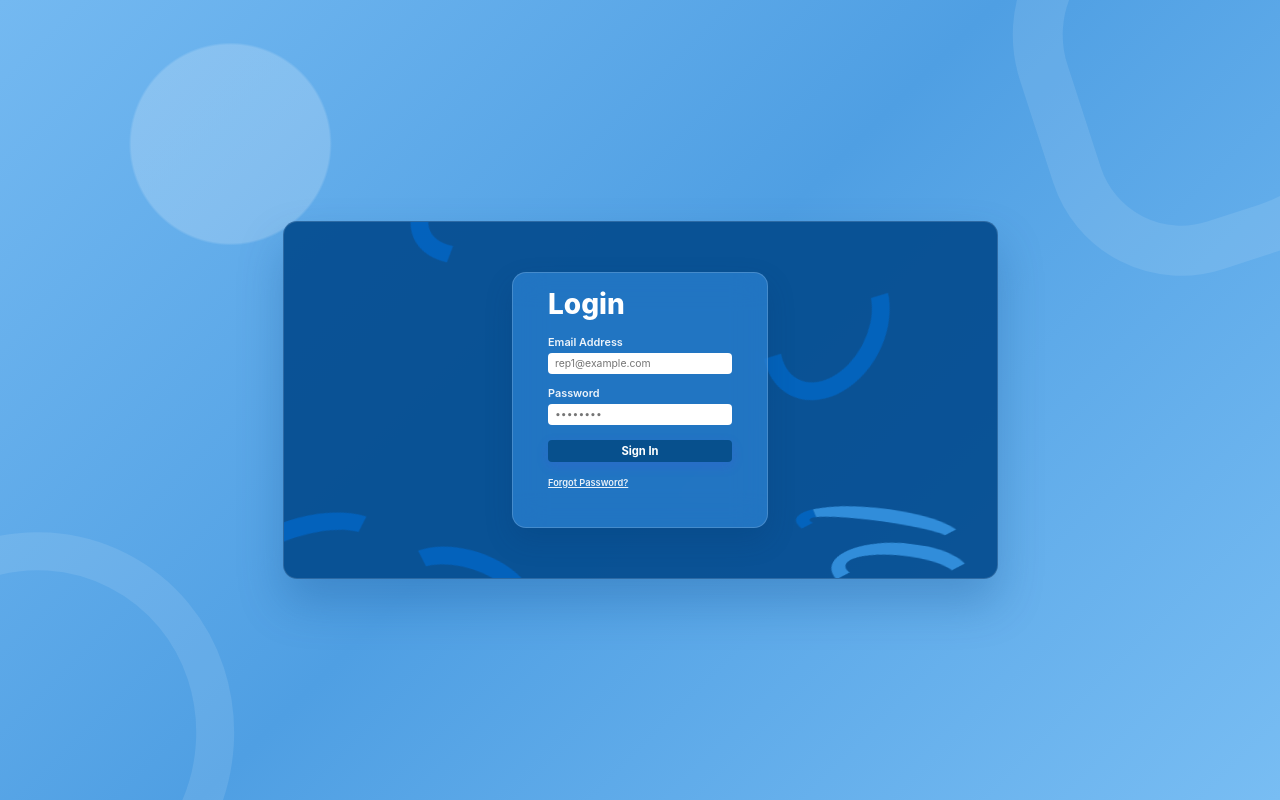
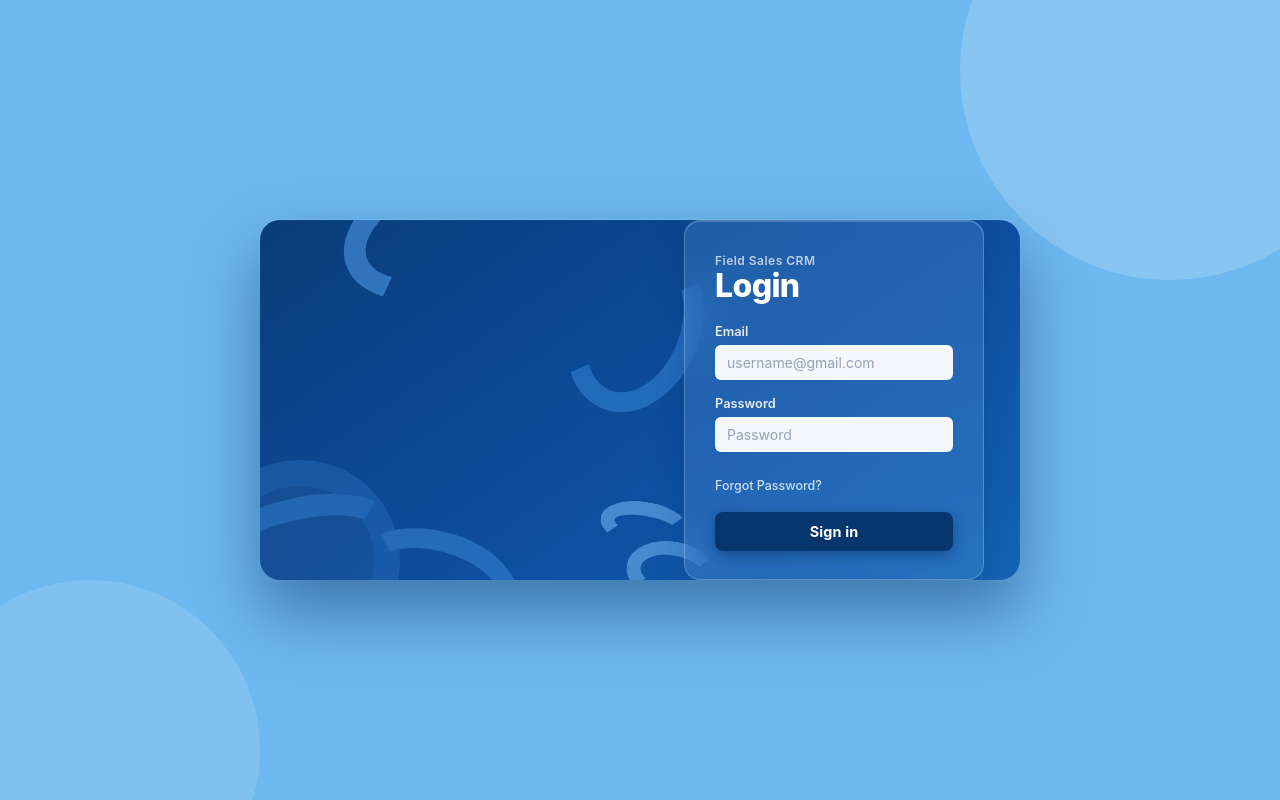
Before and after one commit to Deviler744/mern-crm, a React (Vite) app in the folder frontend/: page /login in a window 1280 px wide. Built offline with nearby package versions, Linux system fonts and the light colour scheme.

Commit message:
Redesign login page with blue glassmorphism UI

```diff
--- a/frontend/src/pages/LoginPage.jsx
+++ b/frontend/src/pages/LoginPage.jsx
@@ -42,41 +42,50 @@ export default function LoginPage() {
           <span className="deco deco-left-sweep" />
           <span className="deco deco-bottom-loop" />
           <span className="deco deco-wave" />
+          <span className="deco deco-circle-bl" />
         </div>
+
         <div className="login-panel">
           <div className="login-heading">
+            <span className="login-logo-label">Field Sales CRM</span>
             <h1>Login</h1>
           </div>
 
           <form onSubmit={handleSubmit} className="user-form">
             <div>
-            <label htmlFor="login-email">Email Address</label>
+              <label htmlFor="login-email">Email</label>
               <input
                 id="login-email"
                 value={email}
                 onChange={(event) => setEmail(event.target.value)}
                 type="email"
-              placeholder="rep1@example.com"
+                placeholder="username@gmail.com"
                 required
-              style={{ width: '100%', marginTop: '6px' }}
+                style={{ width: '100%' }}
               />
             </div>
 
-          <div style={{ marginTop: '12px' }}>
+            <div>
               <label htmlFor="login-password">Password</label>
               <input
                 id="login-password"
                 value={password}
                 onChange={(event) => setPassword(event.target.value)}
                 type="password"
-              placeholder="••••••••"
+                placeholder="Password"
                 required
-              style={{ width: '100%', marginTop: '6px' }}
+                style={{ width: '100%' }}
               />
             </div>
 
+            <div className="login-forgot">
+              <button type="button" onClick={() => navigate('/forgot-password')}>
+                Forgot Password?
+              </button>
+            </div>
+
             {error && (
-            <div className="form-error" style={{ marginTop: '16px', marginBottom: '0' }}>
+              <div className="form-error" style={{ marginBottom: '0' }}>
                 {error}
               </div>
             )}
@@ -84,36 +93,11 @@ export default function LoginPage() {
             <button
               type="submit"
               disabled={loading}
-            style={{
-              width: '100%',
-              marginTop: '20px',
-              display: 'flex',
-              justifyContent: 'center',
-              alignItems: 'center',
-              gap: '8px'
-            }}
+              style={{ width: '100%', display: 'flex', justifyContent: 'center', alignItems: 'center' }}
             >
-            {loading ? 'Signing in...' : 'Sign In'}
+              {loading ? 'Signing in...' : 'Sign in'}
             </button>
           </form>
-
-          <div style={{ textAlign: 'center', marginTop: '24px' }}>
-            <button
-              type="button"
-              onClick={() => navigate('/forgot-password')}
-              style={{
-                background: 'none',
-                border: 'none',
-                color: '#4f46e5',
-                fontWeight: 600,
-                fontSize: '0.875rem',
-                cursor: 'pointer',
-                textDecoration: 'underline'
-              }}
-            >
-              Forgot Password?
-            </button>
-          </div>
         </div>
       </div>
     </div>
--- a/frontend/src/styles/global.css
+++ b/frontend/src/styles/global.css
@@ -343,6 +343,7 @@ tr:last-child td {
   box-shadow: 0 8px 20px -6px rgba(99, 102, 241, 0.15) !important;
 }
 
+/* ── Login Page ─────────────────────────────────────────── */
 .login-page {
   position: relative;
   isolation: isolate;
@@ -351,207 +352,282 @@ tr:last-child td {
   place-items: center;
   overflow: hidden;
   padding: 32px 20px;
-  background:
-    radial-gradient(circle at 18% 18%, rgba(255, 255, 255, 0.2) 0 8%, transparent 8.2%),
-    linear-gradient(135deg, #74b9f1 0%, #4f9fe3 48%, #78bdf3 100%);
+  background: #6db8f0;
 }
 
-.login-page::before,
+/* large soft circles in the page background */
+.login-page::before {
+  content: '';
+  position: absolute;
+  z-index: 0;
+  width: 420px;
+  height: 420px;
+  border-radius: 50%;
+  background: rgba(255, 255, 255, 0.18);
+  top: -140px;
+  right: -100px;
+}
+
 .login-page::after {
   content: '';
   position: absolute;
-  z-index: -1;
-  border: 38px solid rgba(255, 255, 255, 0.1);
-  border-radius: 44% 56% 60% 40%;
-  transform: rotate(-18deg);
+  z-index: 0;
+  width: 340px;
+  height: 340px;
+  border-radius: 50%;
+  background: rgba(255, 255, 255, 0.13);
+  bottom: -120px;
+  left: -80px;
 }
 
-.login-page::before {
-  width: 330px;
-  height: 330px;
-  left: -170px;
-  bottom: -140px;
-}
-
-.login-page::after {
-  width: 290px;
-  height: 290px;
-  right: -135px;
-  top: -130px;
-  border-width: 50px;
-}
-
+/* the dark navy outer card */
 .login-card {
   position: relative;
-  width: min(715px, 100%);
-  min-height: 357px;
+  z-index: 1;
+  width: min(760px, 100%);
+  min-height: 360px;
   overflow: hidden;
-  background: rgba(4, 75, 143, 0.92);
-  border: 1px solid rgba(255, 255, 255, 0.14);
-  border-radius: 14px;
-  padding: 50px 24px;
-  box-shadow: 0 24px 45px rgba(10, 73, 137, 0.28);
+  background: linear-gradient(145deg, #0a3d7a 0%, #0d4fa0 60%, #1464b4 100%);
+  border-radius: 20px;
+  display: flex;
+  align-items: stretch;
+  box-shadow:
+    0 32px 64px rgba(5, 40, 90, 0.45),
+    0 0 0 1px rgba(255, 255, 255, 0.08);
   color: #fff;
 }
 
+/* decoration blobs (left side of card) */
 .login-decorations {
   position: absolute;
   inset: 0;
   overflow: hidden;
   pointer-events: none;
+  z-index: 0;
 }
 
 .deco {
   position: absolute;
   display: block;
-  border: 18px solid rgba(0, 105, 204, 0.72);
   border-radius: 50%;
-  filter: blur(0.4px);
 }
 
+/* large loop top-center */
 .deco-top-loop {
-  width: 178px;
-  height: 112px;
-  top: -76px;
-  left: 122px;
-  transform: rotate(-24deg);
+  width: 210px;
+  height: 130px;
+  top: -55px;
+  left: 80px;
+  border: 22px solid rgba(72, 145, 220, 0.65);
   border-right-color: transparent;
   border-bottom-color: transparent;
+  transform: rotate(-20deg);
+  border-radius: 50%;
 }
 
+/* right side inner loop */
 .deco-right-loop {
-  width: 118px;
-  height: 156px;
-  top: 26px;
-  right: 112px;
-  transform: rotate(28deg);
+  width: 130px;
+  height: 175px;
+  top: 20px;
+  right: 320px;
+  border: 20px solid rgba(50, 128, 210, 0.6);
   border-top-color: transparent;
   border-left-color: transparent;
+  transform: rotate(22deg);
+  border-radius: 50%;
 }
 
+/* bottom-left arc */
 .deco-left-sweep {
-  width: 190px;
-  height: 104px;
-  left: -74px;
-  bottom: -44px;
-  transform: rotate(-18deg);
+  width: 220px;
+  height: 120px;
+  left: -70px;
+  bottom: -38px;
+  border: 22px solid rgba(40, 118, 200, 0.55);
   border-right-color: transparent;
   border-bottom-color: transparent;
+  transform: rotate(-14deg);
+  border-radius: 50%;
 }
 
+/* bottom center loop */
 .deco-bottom-loop {
-  width: 150px;
-  height: 94px;
-  left: 105px;
-  bottom: -66px;
-  transform: rotate(18deg);
+  width: 170px;
+  height: 105px;
+  left: 90px;
+  bottom: -56px;
+  border: 20px solid rgba(60, 138, 218, 0.5);
   border-left-color: transparent;
   border-bottom-color: transparent;
+  transform: rotate(15deg);
+  border-radius: 50%;
 }
 
+/* small squiggle bottom-right of deco area */
 .deco-wave {
-  width: 166px;
-  height: 42px;
-  right: 35px;
-  bottom: 28px;
-  border-width: 13px;
-  border-top-color: rgba(60, 157, 237, 0.78);
+  width: 90px;
+  height: 46px;
+  right: 330px;
+  bottom: 32px;
+  border: 14px solid rgba(100, 170, 230, 0.65);
   border-right-color: transparent;
   border-bottom-color: transparent;
-  transform: rotate(8deg) skewX(-22deg);
+  transform: rotate(10deg);
+  border-radius: 50%;
 }
 
 .deco-wave::after {
   content: '';
   position: absolute;
-  width: 110px;
-  height: 32px;
-  top: 18px;
-  left: 45px;
-  border: 13px solid rgba(60, 157, 237, 0.78);
+  width: 64px;
+  height: 34px;
+  top: 20px;
+  left: 20px;
+  border: 14px solid rgba(100, 170, 230, 0.65);
   border-right-color: transparent;
   border-bottom-color: transparent;
   border-radius: 50%;
 }
 
+/* large circle bottom-left corner of card */
+.deco-circle-bl {
+  width: 200px;
+  height: 200px;
+  left: -60px;
+  bottom: -80px;
+  background: rgba(255, 255, 255, 0.04);
+  border: 26px solid rgba(30, 100, 180, 0.5);
+  border-radius: 50%;
+}
+
+/* glass panel (right side) */
 .login-panel {
-  width: 256px;
-  height: 256px;
-  max-width: 100%;
-  margin: 0 auto;
   position: relative;
   z-index: 1;
-  padding: 17px 35px;
-  background: rgba(55, 145, 231, 0.56);
-  border: 1px solid rgba(255, 255, 255, 0.16);
-  border-radius: 14px;
-  box-shadow: 0 12px 28px rgba(1, 48, 100, 0.18);
-  backdrop-filter: blur(16px);
+  margin: auto;
+  margin-right: 36px;
+  width: 300px;
+  flex-shrink: 0;
+  padding: 32px 30px 28px;
+  background: rgba(90, 155, 225, 0.28);
+  border: 1px solid rgba(255, 255, 255, 0.22);
+  border-radius: 16px;
+  box-shadow:
+    0 8px 32px rgba(0, 40, 100, 0.22),
+    inset 0 1px 0 rgba(255, 255, 255, 0.18);
+  backdrop-filter: blur(18px);
+  -webkit-backdrop-filter: blur(18px);
 }
 
 .login-heading {
-  margin-bottom: 12px;
-  line-height: 1;
+  margin-bottom: 18px;
+}
+
+.login-heading .login-logo-label {
+  display: block;
+  font-size: 0.75rem;
+  font-weight: 600;
+  color: rgba(255, 255, 255, 0.7);
+  letter-spacing: 0.04em;
+  margin-bottom: 2px;
 }
 
 .login-heading h1 {
   color: #fff;
-  font-size: 1.75rem;
+  font-size: 2rem;
+  font-weight: 800;
   line-height: 1;
   margin: 0;
-  letter-spacing: 0;
+  letter-spacing: -0.02em;
+}
+
+.login-card .user-form {
+  gap: 12px;
 }
 
 .login-card .user-form label {
-  color: rgba(255, 255, 255, 0.92);
-  font-size: 0.68rem;
-}
-
-.login-panel .user-form {
-  gap: 7px;
-}
-
-.login-panel .user-form > div {
-  margin-top: 0 !important;
+  color: rgba(255, 255, 255, 0.88);
+  font-size: 0.8rem;
+  font-weight: 600;
 }
 
 .login-card .user-form input {
   border: 0;
-  border-radius: 4px;
-  padding: 4px 7px;
-  font-size: 0.65rem;
-  margin-top: 3px !important;
+  border-radius: 6px;
+  padding: 9px 12px;
+  font-size: 0.875rem;
+  margin-top: 5px !important;
+  background: rgba(255, 255, 255, 0.95);
+  color: #1e293b;
+}
+
+.login-card .user-form input::placeholder {
+  color: #94a3b8;
+}
+
+.login-card .user-form input:focus {
+  outline: none;
+  box-shadow: 0 0 0 2px rgba(255, 255, 255, 0.5);
+}
+
+.login-forgot {
+  margin-top: 2px;
+}
+
+.login-forgot button {
+  background: none !important;
+  border: none !important;
+  color: rgba(255, 255, 255, 0.78) !important;
+  font-size: 0.78rem !important;
+  font-weight: 500 !important;
+  cursor: pointer;
+  padding: 0 !important;
+  text-decoration: none;
+  box-shadow: none !important;
+  transform: none !important;
+}
+
+.login-forgot button:hover {
+  color: #fff !important;
 }
 
 .login-card .user-form button[type='submit'] {
   border: 0;
-  border-radius: 4px;
-  background: #07508d;
+  border-radius: 8px;
+  background: #07366e;
   color: #fff;
-  padding: 4px 8px;
-  font-size: 0.7rem;
+  padding: 11px 16px;
+  font-size: 0.9rem;
   font-weight: 700;
-  margin-top: 8px !important;
+  margin-top: 6px !important;
+  letter-spacing: 0.01em;
+  box-shadow: 0 4px 14px rgba(4, 30, 70, 0.4);
 }
 
 .login-card .user-form button[type='submit']:hover {
-  background: #063f70;
+  background: #052d5e;
+  box-shadow: 0 6px 20px rgba(4, 30, 70, 0.5);
+  transform: translateY(-1px);
 }
 
-.login-panel > div:last-child {
-  margin-top: 8px !important;
-  text-align: left !important;
+.login-card .user-form button[type='submit']:disabled {
+  opacity: 0.7;
+  transform: none;
+  cursor: not-allowed;
 }
 
-.login-panel > div:last-child button {
-  color: rgba(255, 255, 255, 0.9) !important;
-  padding: 0;
-  font-size: 0.58rem !important;
-}
+@media (max-width: 620px) {
+  .login-card {
+    flex-direction: column;
+    min-height: unset;
+    padding: 32px 20px 28px;
+    align-items: center;
+  }
 
-@media (max-width: 560px) {
-  .login-card {
-    min-height: 357px;
-    padding: 40px 16px;
+  .login-panel {
+    margin: 0;
+    width: 100%;
+    max-width: 340px;
   }
 }
```
Lines whose indentation alone changed are shown as unchanged.
